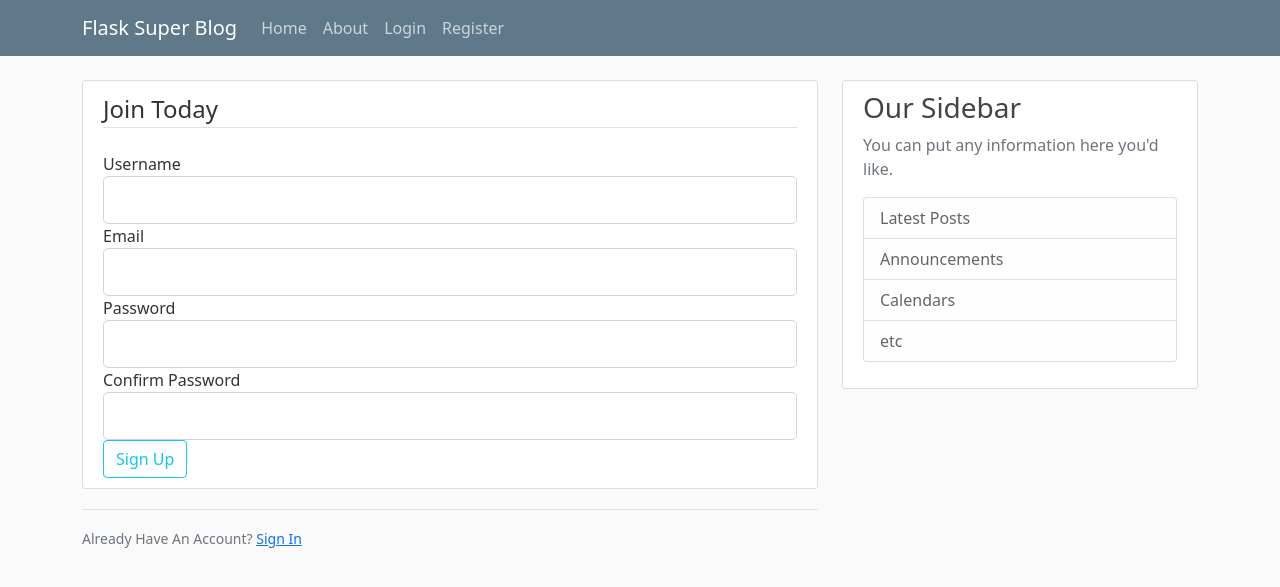
After one commit to gregflores/flask-super-blog, a Flask app: page /register in a window 1280 px wide. The commit adds this page. Shown: the top 587 px of the page. Run offline with Flask 2, Linux system fonts and the light colour scheme.

Commit message:
Login and register pages added, SQLalchemy added

```diff
--- a/flaskblog.py
+++ b/flaskblog.py
@@ -1,5 +1,37 @@
-from flask import Flask, render_template, url_for
+from enum import unique
+from flask import Flask, render_template, url_for, flash, redirect
+from forms import RegistrationForm, LoginForm
+from flask_sqlalchemy import SQLAlchemy
+from datetime import datetime
+# import email_validator
+
 app = Flask(__name__)
+
+app.config['SECRET_KEY'] = 'SOME REALLY LONG RANDOM STRING'
+app.config['SQLALCHEMY_DATABASE_URI'] = 'sqlite:///site.db'
+
+db = SQLAlchemy(app)
+
+class User(db.Model):
+    id = db.Column(db.Integer, primary_key=True)
+    username = db.Column(db.String(20), unique=True, nullable=False)
+    email = db.Column(db.String(120), unique=True, nullable=False)
+    image_file = db.Column(db.String(20), nullable=False, default='default.jpg')
+    password = db.Column(db.String(60), nullable=False)
+    posts = db.relationship('Post', backref='author', lazy=True)
+
+    def __repr__(self):
+        return f"User('{self.username}','{self.email}','{self.image_file}')"
+
+class Post(db.Model):
+    id = db.Column(db.Integer, primary_key=True)
+    title = db.Column(db.String(100), nullable=False)
+    date_posted = db.Column(db.DateTime, nullable=False, default=datetime.utcnow)
+    content = db.Column(db.Text, nullable=False)
+    user_id = db.Column(db.Integer, db.ForeignKey('user.id'), nullable=False)
+
+    def __repr__(self):
+        return f"Post('{self.title}','{self.date_posted}')"
 
 posts= [
     {
@@ -25,6 +57,26 @@ def home():
 def about():
     return render_template('about.html.j2', title = 'About')
 
+@app.route('/register', methods=['GET','POST'])
+def register():
+    form = RegistrationForm()
+    if form.validate_on_submit():
+        flash(f'Account Created for {form.username.data}!', 'success')
+        return redirect(url_for('home'))
+    return render_template('register.html.j2', title='Register', form=form)
+
+@app.route('/login', methods=['GET','POST'])
+def login():
+    form = LoginForm()
+    if form.validate_on_submit():
+        if form.email.data == 'admin@blog.com' and form.password.data == 'password':
+            flash('You have been logged in!', 'success')
+            return redirect(url_for('home'))
+        else:
+            flash('Login unsuccessful. Please check username and password', 'danger')
+    return render_template('login.html.j2', title='Login', form=form)
+
+
 
 if __name__ == '__main__':
     app.run(debug=True)
--- /dev/null
+++ b/forms.py
@@ -0,0 +1,16 @@
+from flask_wtf import FlaskForm
+from wtforms import StringField, PasswordField, SubmitField, BooleanField
+from wtforms.validators import DataRequired, Email, Length, EqualTo
+
+class RegistrationForm(FlaskForm):
+    username = StringField('Username', validators=[DataRequired(), Length(min=1, max=20)])
+    email = StringField('Email', validators=[DataRequired(), Email()])
+    password = PasswordField('Password', validators=[DataRequired()])
+    confirm_password = PasswordField('Confirm Password', validators=[DataRequired(), EqualTo('password')])
+    submit = SubmitField('Sign Up')
+
+class LoginForm(FlaskForm):
+    email = StringField('Email', validators=[DataRequired(), Email()])
+    password = PasswordField('Password', validators=[DataRequired()])
+    remember = BooleanField('Remember Me')
+    submit = SubmitField('Login')
--- a/templates/layout.html.j2
+++ b/templates/layout.html.j2
@@ -17,18 +17,18 @@
 		<header class="site-header">
 			<nav class="navbar navbar-expand-md navbar-dark bg-steel fixed-top">
 				<div class="container">
-					<a href="/" class="navbar-brand mr-4">Flask Super Blog</a>
+					<a href="{{ url_for('home') }}" class="navbar-brand mr-4">Flask Super Blog</a>
 					<button class="navbar-toggler" type="button" data-toggle="collapse" data-target="#navbarToggle" aria-controls="navbarToggle" aria-expanded="false" aria-label="Toggle navigation">
 						<span class="navbar-togger-icon"></span>
 					</button>
 					<div class="collapse navbar-collapse" id="navbarToggle">
 						<div class="navbar-nav mr-auto">
-							<a href="/" class="nav-item nav-link">Home</a>
-							<a href="/about" class="nav-item nav-link">About</a>
+							<a href="{{ url_for('home') }}" class="nav-item nav-link">Home</a>
+							<a href="{{ url_for('about') }}" class="nav-item nav-link">About</a>
 						</div>
 						<div class="navbar-nav">
-							<a href="/login" class="nav-item nav-link">Login</a>
-							<a href="/register" class="nav-item nav-link">Register</a>
+							<a href="{{ url_for('login') }}" class="nav-item nav-link">Login</a>
+							<a href="{{ url_for('register') }}" class="nav-item nav-link">Register</a>
 						</div>
 					</div>
 				</div>
@@ -37,7 +37,16 @@
 		<main role="main" class="container">
 			<div class="row">
 				<div class="col-md-8">
-				{% block content %}{% endblock %}
+					{% with messages = get_flashed_messages(with_categories=true) %}
+						{% if messages %}
+							{% for category, message in messages %}
+								<div class="alert alert-{{ category }}">
+									{{ message }}
+								</div>
+							{% endfor %}
+						{% endif %}
+					{% endwith %}
+					{% block content %}{% endblock %}
 				</div>
 				<div class="col-md-4">
 				<div class="content-section">
--- /dev/null
+++ b/templates/register.html.j2
@@ -0,0 +1,71 @@
+{% extends "layout.html.j2" %}
+{% block content %}
+    <div class="content-section">
+        <form action="" method="post">
+            {{ form.hidden_tag() }}
+            <fieldset class="form-group">
+                <legend class="border-bottom mb-4">Join Today</legend>
+                <div class="form-group">
+                    {{ form.username.label(class="form-control-label") }}
+                    {% if form.username.errors %}
+                        {{ form.username(class="form-control form-control-lg is-invalid") }}
+                        <div class="invalid-feedback">
+                            {% for error in form.username.errors %}
+                                <span>{{ error }}</span>
+                            {% endfor %}
+                        </div>
+                    {% else %}
+                        {{ form.username(class="form-control form-control-lg") }}
+                    {% endif %}
+                </div>
+                <div class="form-group">
+                    {{ form.email.label(class="form-control-label") }}
+                    {% if form.email.errors %}
+                        {{ form.email(class="form-control form-control-lg is-invalid") }}
+                        <div class="invalid-feedback">
+                            {% for error in form.email.errors %}
+                                <span>{{ error }}</span>
+                            {% endfor %}
+                        </div>
+                    {% else %}
+                        {{ form.email(class="form-control form-control-lg") }}
+                    {% endif %}
+                </div>
+                <div class="form-group">
+                    {{ form.password.label(class="form-control-label") }}
+                    {% if form.password.errors %}
+                        {{ form.password(class="form-control form-control-lg is-invalid") }}
+                        <div class="invalid-feedback">
+                            {% for error in form.password.errors %}
+                                <span>{{ error }}</span>
+                            {% endfor %}
+                        </div>
+                    {% else %}
+                        {{ form.password(class="form-control form-control-lg") }}
+                    {% endif %}
+                </div>
+                <div class="form-group">
+                    {{ form.confirm_password.label(class="form-control-label") }}
+                    {% if form.confirm_password.errors %}
+                        {{ form.confirm_password(class="form-control form-control-lg is-invalid") }}
+                        <div class="invalid-feedback">
+                            {% for error in form.confirm_password.errors %}
+                                <span>{{ error }}</span>
+                            {% endfor %}
+                        </div>
+                    {% else %}
+                        {{ form.confirm_password(class="form-control form-control-lg") }}
+                    {% endif %}
+                </div>
+            </fieldset>
+            <div class="form-group">
+                {{ form.submit(class="btn btn-outline-info") }}
+            </div>
+        </form>
+    </div>
+    <div class="border-top pt-3">
+        <small class="text-muted">
+            Already Have An Account? <a href="{{ url_for('login') }}" class="ml-2">Sign In</a>
+        </small>
+    </div>
+{% endblock content %}
```
Also changed, not shown: templates/login.html.j2 (added, +52 -0 lines), site.db (added).
